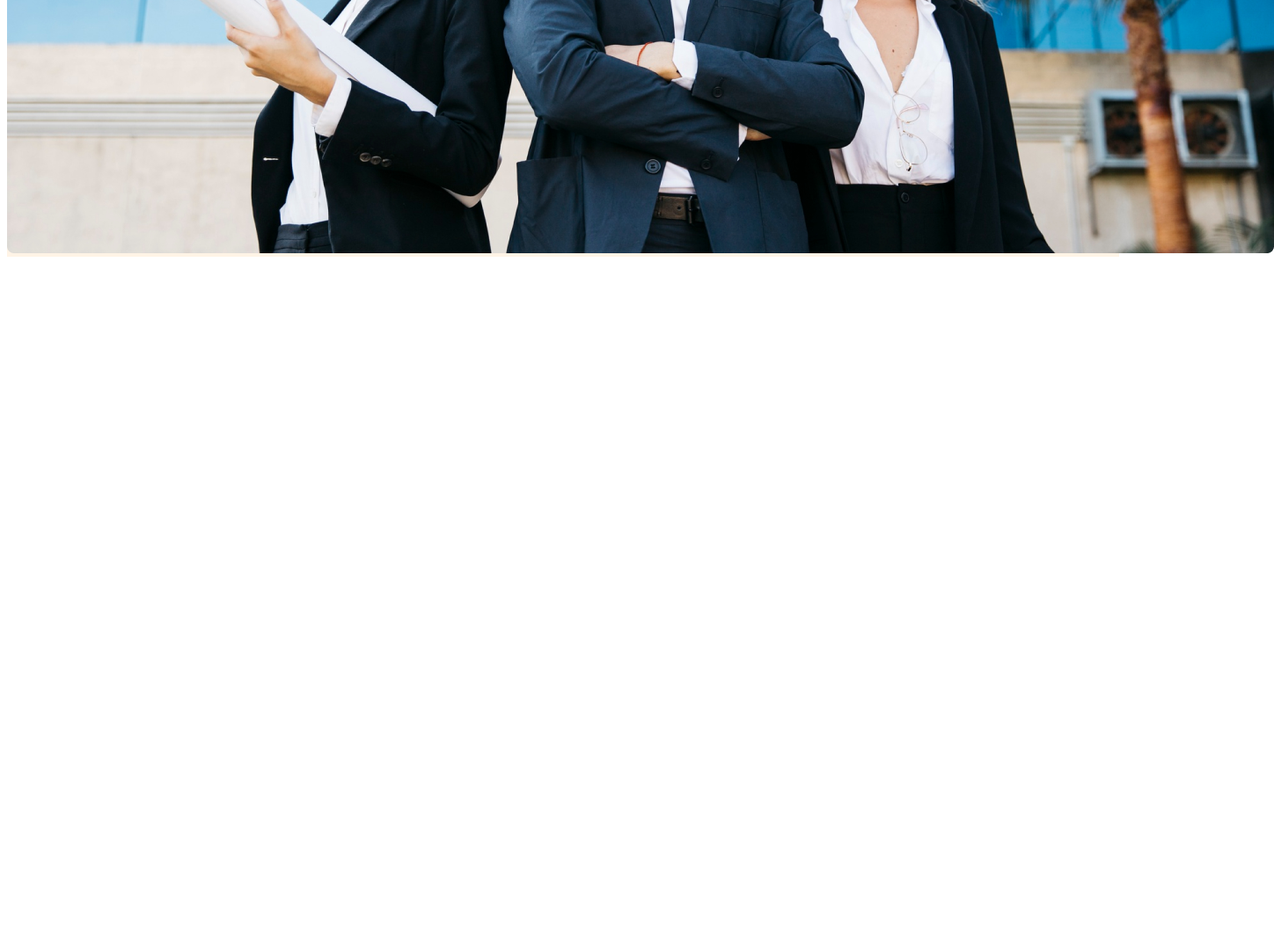
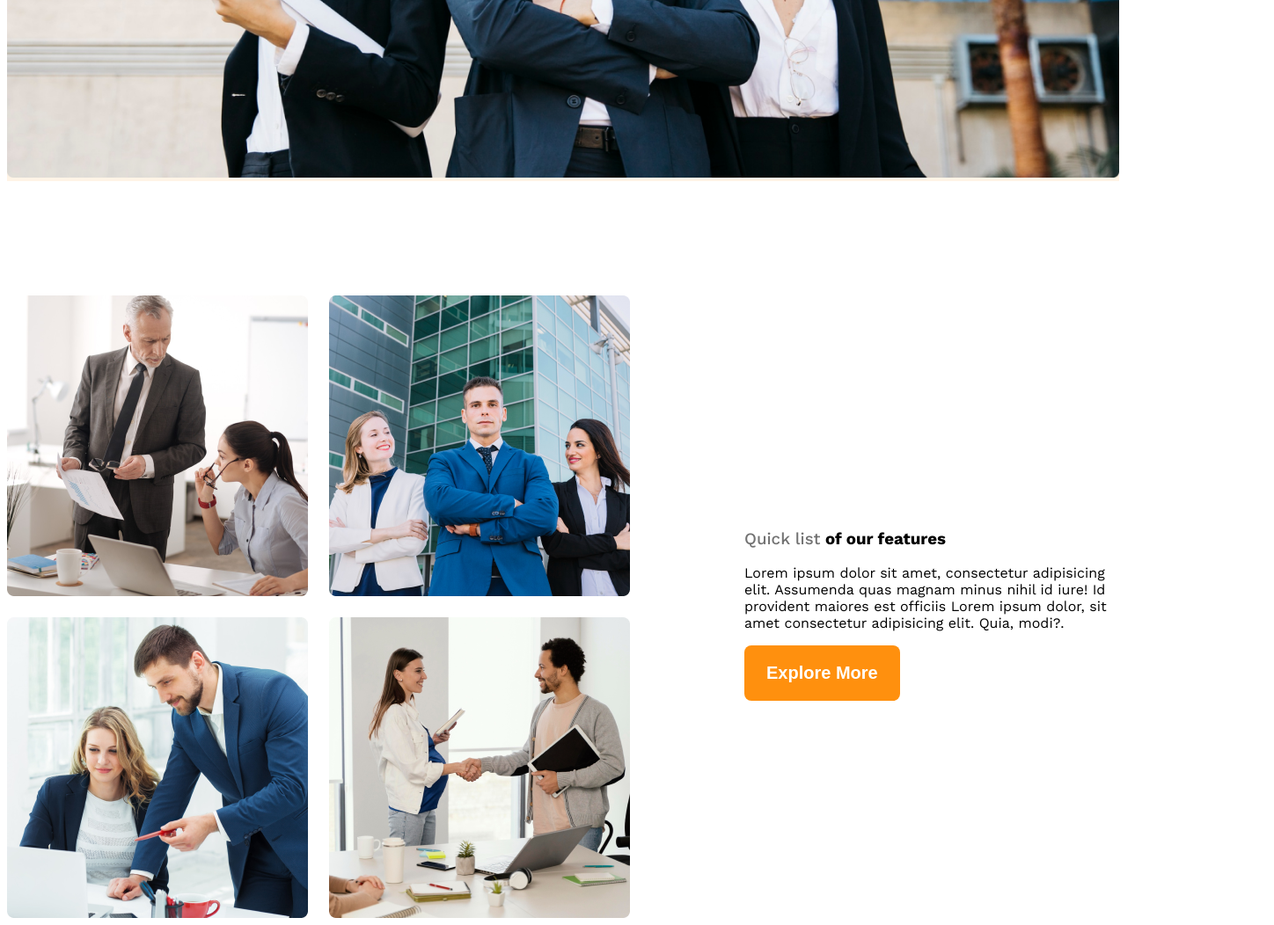
Before and after one commit to Ashraf-DIU/g3-architects-website, a plain HTML site: page index.html in a window 1280 px wide. Shown: the part 978-2030 px from the top of the page at 88% size, 1448 px wide, since content can reach past the window. Before the commit the page ends 1278 px from the top, so only its background shows below. Drawn offline with nearby package versions, Linux system fonts and the light colour scheme.

Commit message:
Set Teams sections with flex and grid layout

```diff
--- a/index.html
+++ b/index.html
@@ -28,9 +28,24 @@
             </div>
             <img class="banner-image" src="images/banner.png" alt="">
         </div>
+
     </header>
     <main>
-
+        <section class="teams display-flex">
+            <div class="team-img-container">
+                <img src="images/team1.png" alt="">
+                <img src="images/team2.png" alt="">
+                <img src="images/team3.png" alt="">
+                <img src="images/team4.png" alt="">
+            </div>
+            <div class="our-features">
+                <h3 class="feature-title">
+                    <span id="quick-list" class="text-light-gray">Quick list</span> <span>of our </span><span id="feature">features</span>
+                </h3>
+                <p class="feature-descrip">Lorem ipsum dolor sit amet, consectetur adipisicing elit. Assumenda quas magnam minus nihil id iure! Id provident maiores est officiis Lorem ipsum dolor, sit amet consectetur adipisicing elit. Quia, modi?.</p>
+                <button class="btn-primary">Explore More</button>
+            </div>
+        </section>
     </main>
     <footer>
 
--- a/styles/style.css
+++ b/styles/style.css
@@ -39,6 +39,14 @@
     border: none;
 }
 
+main{
+    max-width: 1440px;
+    margin: 0 auto;
+}
+main > section{
+    margin-top: 130px;
+}
+
 /* Navbar related styles */
 
 .navbar{
@@ -65,7 +73,7 @@
     margin: 0 auto;
 }
 
-/* Banner Related */
+/* Banner Related Styles*/
 
 .banner-content{
     max-width: 850px;
@@ -78,3 +86,35 @@
     font-weight: 700;
     font-size: 4rem;
 }
+
+.banner-image{
+    width: 100%;
+}
+
+/* team and features related styles */
+.teams{
+    align-items: center;
+}
+.team-img-container{
+    display: grid;
+    grid-template-columns: repeat(2, 1fr);
+    gap: 24px;
+}
+.our-features{
+    margin-left: 130px;
+    max-width: 530px;
+}
+.feature-title{
+    font-weight: 2.8rem;
+    font-weight: 700;
+}
+#quick-list{
+    font-weight: 500;
+}
+
+/* Responsive media query */
+@media screen and (max-width: 576px) {
+    .navbar, .nav-link{
+        flex-direction: column;
+    }
+}
```
